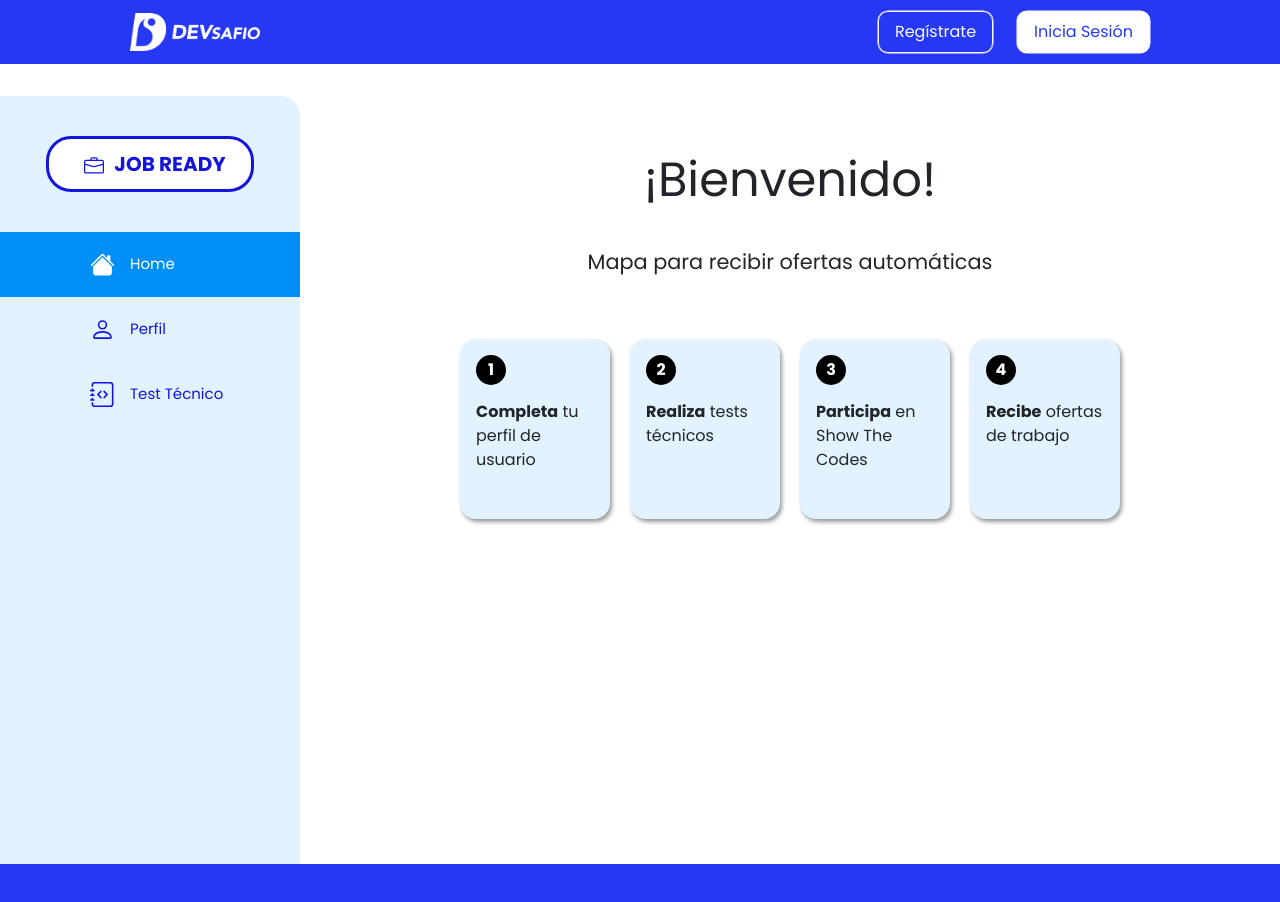
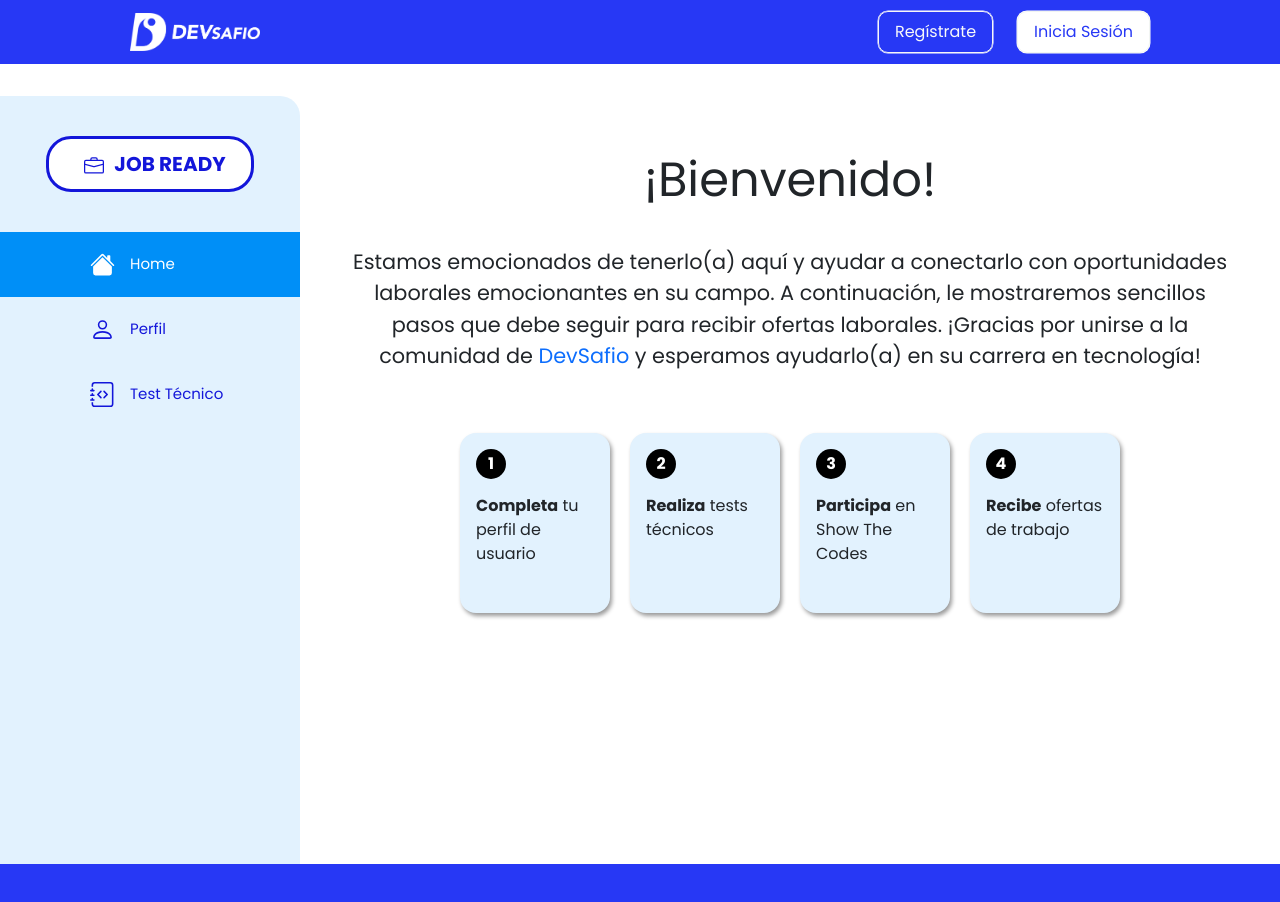
Before and after one commit to dlab-team/c7-frontend, a React (Create React App) app: page /userProfile in a window 1280 px wide. Shown: the top 902 px of the page. Built offline with nearby package versions, Linux system fonts and the light colour scheme.

Commit message:
texto introducido para que el usuario tenga referencia de que ve en pantalla

```diff
--- a/src/components/UserProfile/homeProfile/index.js
+++ b/src/components/UserProfile/homeProfile/index.js
@@ -6,7 +6,12 @@ const HomeUserProfile = () => {
     return (
         <div className='home-profile'>
             <div className='home-profile__title  text__title--medium'>¡Bienvenido!</div>
-            <div className='home-profile__subject text--normal'>Mapa para recibir ofertas automáticas</div>
+            <div className='home-profile__subject text--normal'>Estamos emocionados de tenerlo(a)
+             aquí y ayudar a conectarlo con oportunidades laborales emocionantes en su campo. A continuación, le mostraremos sencillos
+            pasos que debe seguir para recibir ofertas laborales.
+            ¡Gracias por unirse a la comunidad de <span className='text-primary fw-normal'>
+            DevSafio </span>y esperamos ayudarlo(a)
+            en su carrera en tecnología!</div>
             <div className='home-profile__cards'>
 
                 <div className='profile-card'>
```
